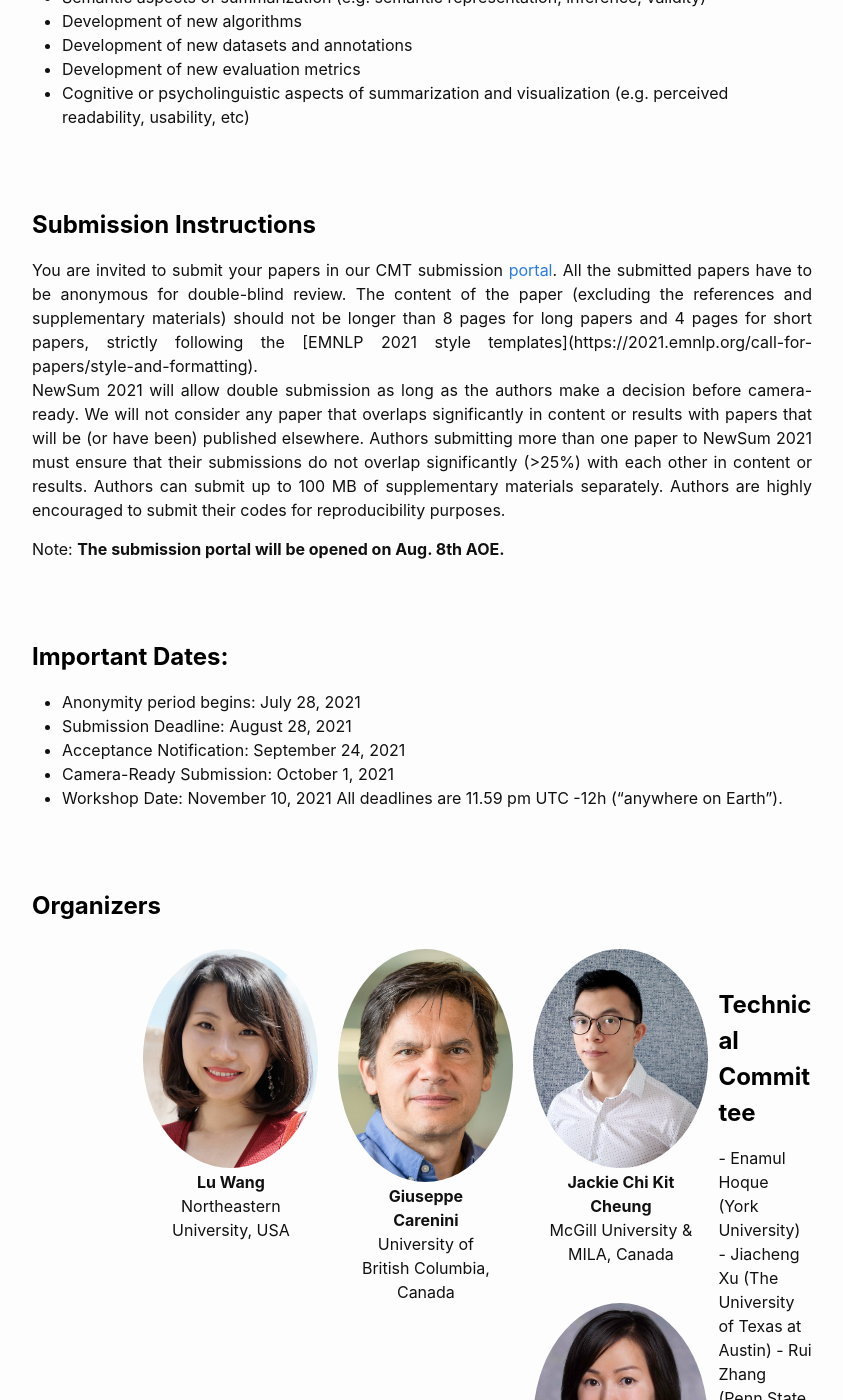
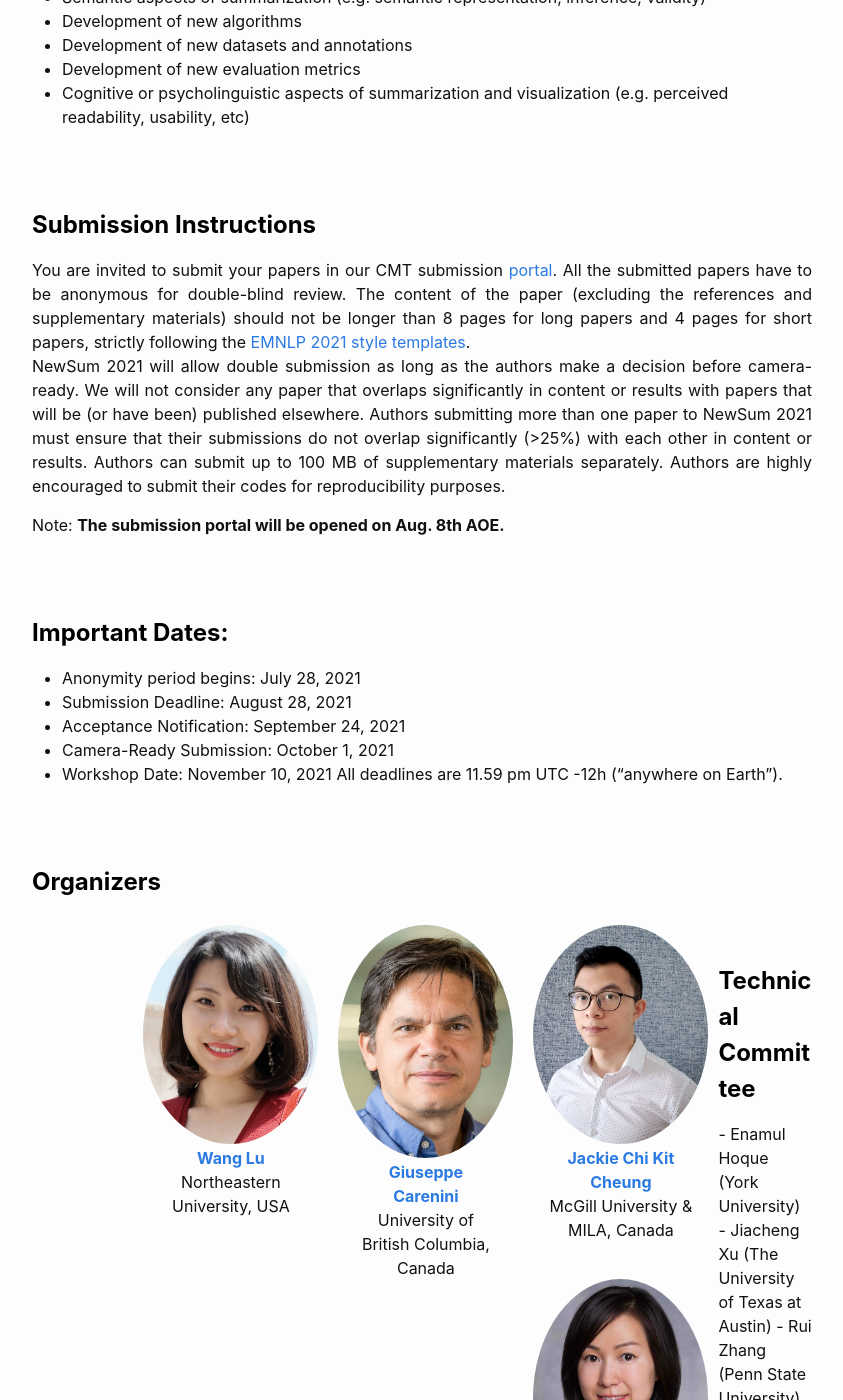
Before and after one commit to newsumm/newsumm.github.io, a Jekyll site: the page built from index.md, in a window 1280 px wide and 1400 px high, scrolled down 1675 px. Shown: the whole window, without its empty margins (218-1061 px from the left). Built offline with Jekyll 4.4.1, drawn with Linux system fonts in a browser that asks for light colours; part of the change alters nothing that is shown.

Commit message:
Update index.md

```diff
--- a/index.md
+++ b/index.md
@@ -55,7 +55,7 @@ A list of topics relevant to this workshop (but not limited to):
 <h2 class="blackpar_title">Submission Instructions</h2>
 
 <p>
-You are invited to submit your papers in our CMT submission <a href='https://cmt3.research.microsoft.com/Newsum2021'>portal</a>. All the submitted papers have to be anonymous for double-blind review. The content of the paper (excluding the references and supplementary materials) should not be longer than 8 pages for long papers and 4 pages for short papers, strictly following the [EMNLP 2021 style templates](https://2021.emnlp.org/call-for-papers/style-and-formatting).
+You are invited to submit your papers in our CMT submission <a href='https://cmt3.research.microsoft.com/Newsum2021'>portal</a>. All the submitted papers have to be anonymous for double-blind review. The content of the paper (excluding the references and supplementary materials) should not be longer than 8 pages for long papers and 4 pages for short papers, strictly following the <a href='https://2021.emnlp.org/call-for-papers/style-and-formatting'>EMNLP 2021 style templates</a>.
 <br>
 
 NewSum 2021 will allow double submission as long as the authors make a decision before camera-ready. We will not consider any paper that overlaps significantly in content or results with papers that will be (or have been) published elsewhere. Authors submitting more than one paper to NewSum 2021 must ensure that their submissions do not overlap significantly (>25%) with each other in content or results. Authors can submit up to 100 MB of supplementary materials separately. Authors are highly encouraged to submit their codes for reproducibility purposes.
@@ -82,7 +82,7 @@ All deadlines are 11.59 pm UTC -12h (“anywhere on Earth”).
 	  <div class="container">
 		<center>
 		<h4>
-			<b>Lu Wang</b>
+			<a href="https://web.eecs.umich.edu/~wangluxy/"><b>Wang Lu</b></a>
 			<br>
 			Northeastern University, USA
 		</h4>
@@ -94,7 +94,7 @@ All deadlines are 11.59 pm UTC -12h (“anywhere on Earth”).
 	  <div class="container" >
 		<center>
 		<h4>
-			<b>Giuseppe Carenini</b>
+			<a href="https://www.cs.ubc.ca/~carenini/"><b>Giuseppe Carenini</b></a>
 			<br>
 			University of British Columbia, Canada
 		</h4>
@@ -106,7 +106,7 @@ All deadlines are 11.59 pm UTC -12h (“anywhere on Earth”).
 	  <div class="container">
 		<center>
 		<h4>
-			<b>Jackie Chi Kit Cheung </b>
+			<a href="https://www.cs.mcgill.ca/~jcheung/"><b>Jackie Chi Kit Cheung</b></a>
 			<br>
 			McGill University & MILA, Canada
 		</h4>
@@ -130,7 +130,8 @@ All deadlines are 11.59 pm UTC -12h (“anywhere on Earth”).
 	  <div class="container">
 		<center>
 		<h4>
-			<b>Yue Dong</b>
+      <a href="https://www.cs.mcgill.ca/~ydong26/"><b>Yue Dong</b></a>
+
 			<br>
 			McGill University & MILA, Canada
 		</h4>
```
